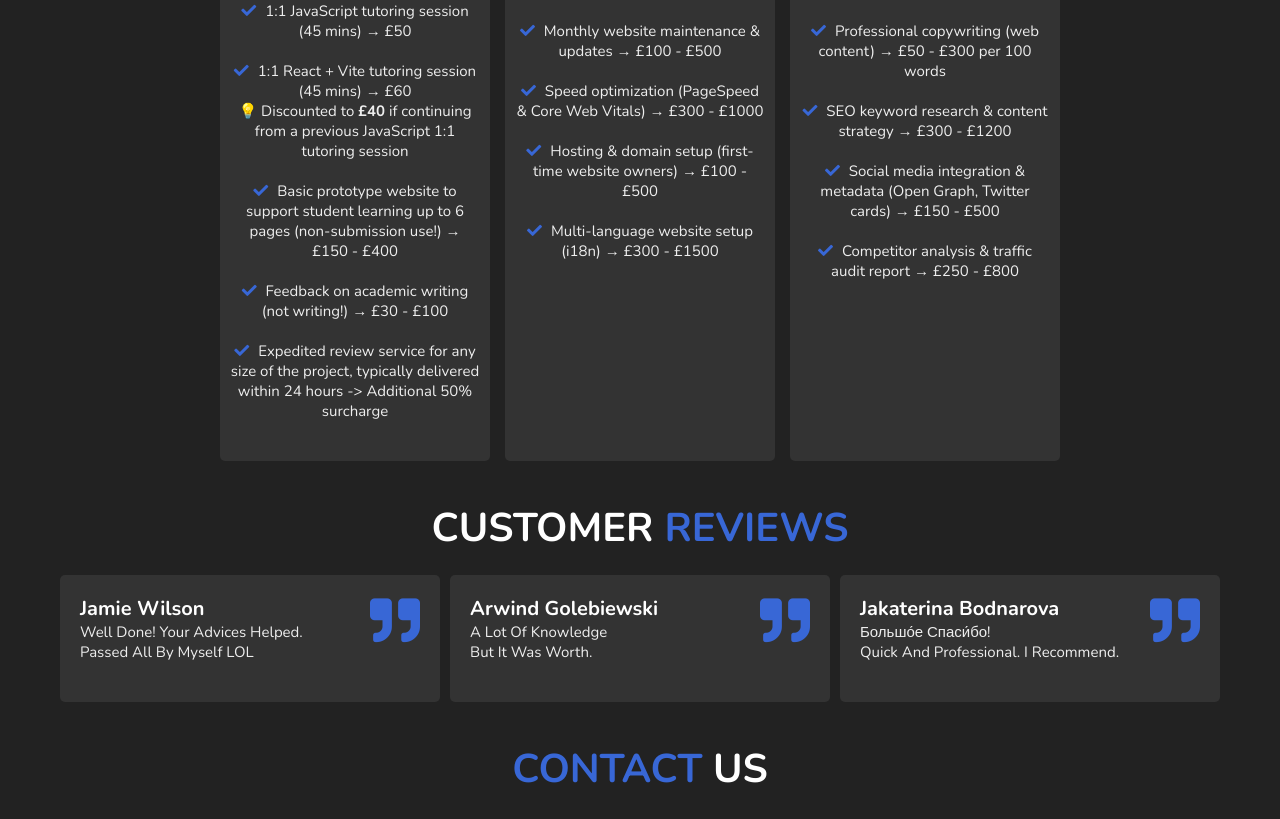
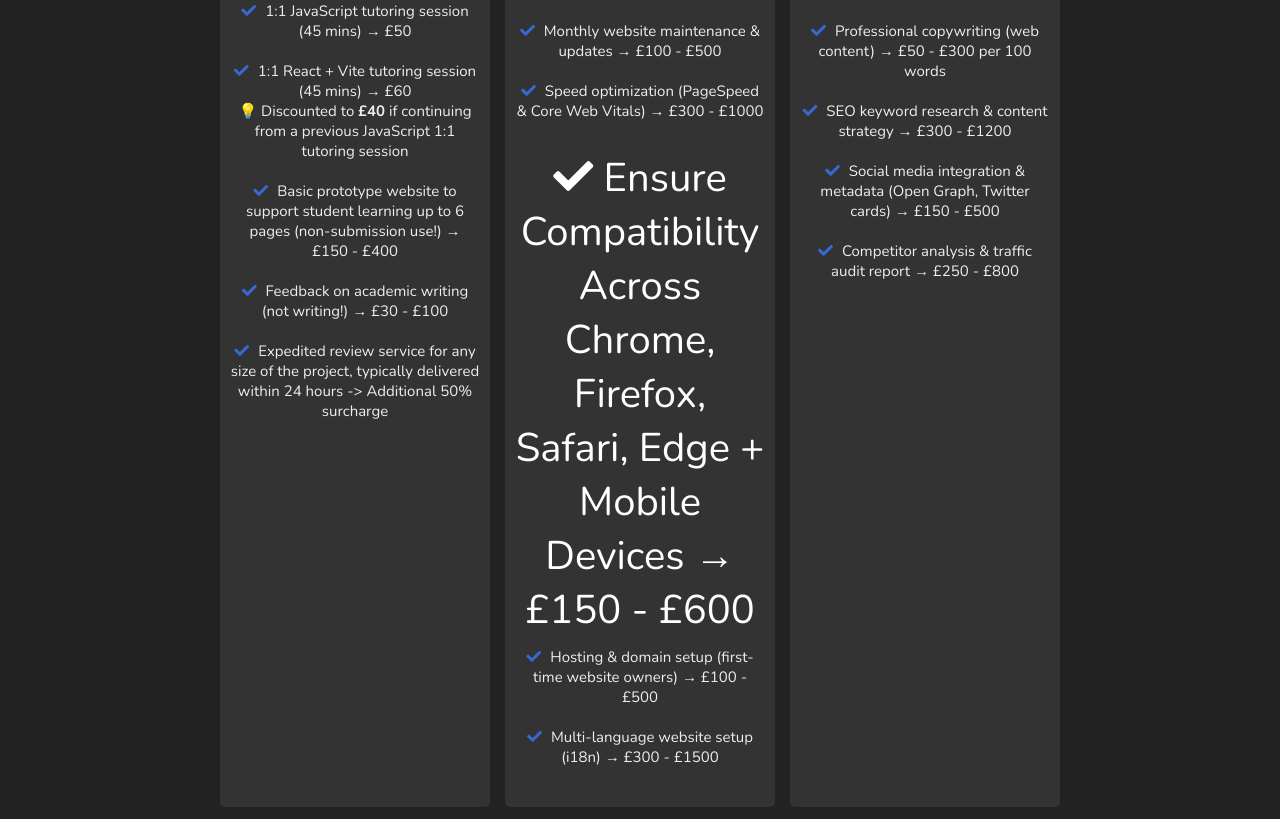
Before and after one commit to lubiejewskidaniel/ccs, a website: page public/index.html in a window 1280 px wide. Shown: the part 1954-2773 px from the top of the page. Drawn offline with nearby package versions, Linux system fonts and the light colour scheme.

Commit message:
Update index.html

```diff
--- a/public/index.html
+++ b/public/index.html
@@ -243,6 +243,7 @@
                     <li><i class="fas fa-check"></i> Fully customized platform or CMS (custom logic or admin panel) → £5000 - £20000</li>
                     <li><i class="fas fa-check"></i> Monthly website maintenance & updates → £100 - £500</li>
                     <li><i class="fas fa-check"></i> Speed optimization (PageSpeed & Core Web Vitals) → £300 - £1000</li>
+                    <li></li><i class="fas fa-check"></i> Ensure compatibility across Chrome, Firefox, Safari, Edge + mobile devices → £150 - £600</li>
                     <li><i class="fas fa-check"></i> Hosting & domain setup (first-time website owners) → £100 - £500</li>
                     <li><i class="fas fa-check"></i> Multi-language website setup (i18n) → £300 - £1500</li>
                 </ul>
```
